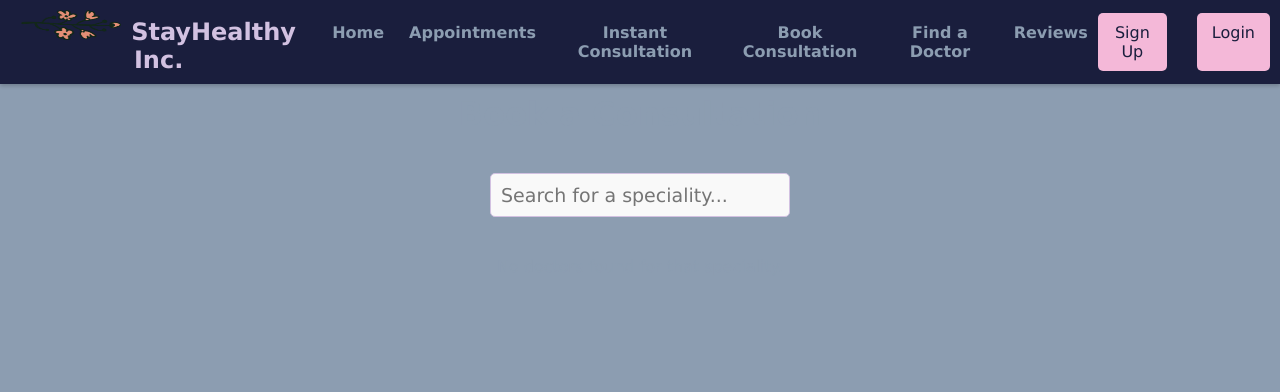
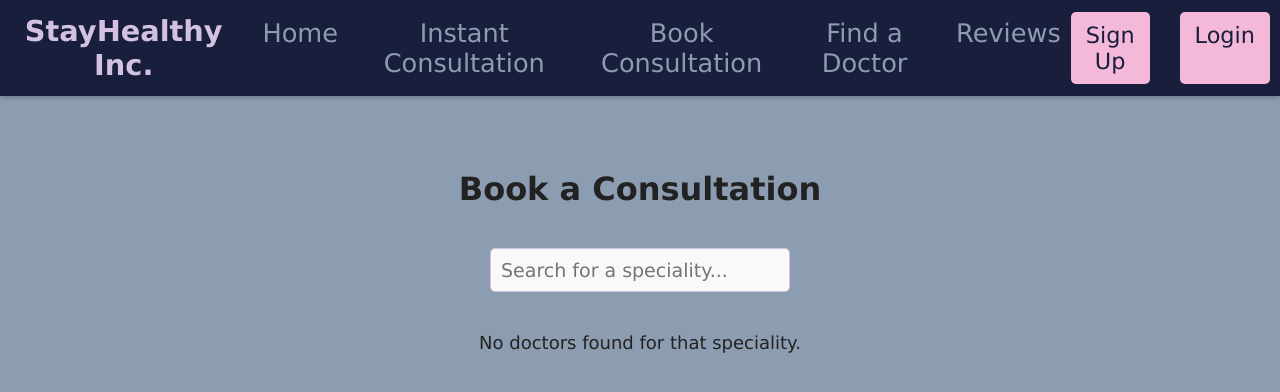
Before and after one commit to Whitneyyx00/med_app, a React (Create React App) app: page /book-consultation in a window 1280 px wide. Shown: the top 392 px of the page. Built offline with nearby package versions, Linux system fonts and the light colour scheme.

Commit message:
Fixed errors and ran tests on components

```diff
--- a/src/Components/BookingConsultation.css
+++ b/src/Components/BookingConsultation.css
@@ -4,11 +4,18 @@
     align-items: center;
     padding: 20px;
     width: 100vw;
-    margin-top: 75px;
+    margin-top: 150px;
+    height: 100%;
 }
 
 .booking-consultation-container h1 {
     margin-bottom: 20px;
+    color: #222;
+}
+
+.no-doctors {
+    color: #222;
+    font-size: 18px;
 }
 
 .search-results {
@@ -18,5 +25,5 @@
     gap: 20px;
     margin-top: 20px;
     width: 100%;
-    max-width: 1000px;
+    max-width: 800px;
 }
--- a/src/Components/BookingConsultation.js
+++ b/src/Components/BookingConsultation.js
@@ -68,7 +68,7 @@ function BookingConsultation({ onAppointmentBooked }) {
                         <DoctorCard key={doctor.id} doctor={doctor} onBookAppointment={handleBookAppointmentClick} serialNumber={index + 1} />
                     ))
                 ) : (
-                    <p>No doctors found for that speciality.</p>
+                    <p className='no-doctors'>No doctors found for that speciality.</p>
                 )}
             </div>
 
--- a/src/Components/DoctorCard/DoctorCard.css
+++ b/src/Components/DoctorCard/DoctorCard.css
@@ -4,10 +4,12 @@
     border: 1px solid var(--secondary-accent);
     border-radius: 8px;
     padding: 16px;
-    margin-bottom: 16px;
     background-color: var(--secondary-background);
     box-shadow: 0 2px 4px rgba(0, 0, 0, 0.1);
     color: white;
+    width: 50%;
+    align-items: center;
+    margin: 16px auto;
 }
 
 .doctor-card-info {
--- a/src/Components/InstantConsultationBooking/InstantConsultation.css
+++ b/src/Components/InstantConsultationBooking/InstantConsultation.css
@@ -1,5 +1,4 @@
 .searchpage-container {
-    display: flex;
   flex-direction: column; /*Stack children vertically */
   justify-content: center;
   align-items: center;
@@ -34,3 +33,17 @@
     text-align: left;
     font-size: 15px;
 }
+
+.doctor-card-details-container {
+    background-color: #f9f9f9;
+    color: #222;
+}
+
+.doctor-card-options-container {
+    background-color: #1a1e3d;
+}
+
+center {
+    margin-top: 100px;
+    color: #222;
+}
--- a/src/Components/Landing_Page/Landing_Page.js
+++ b/src/Components/Landing_Page/Landing_Page.js
@@ -7,7 +7,7 @@ function LandingPage() {
             <div className='hero-content'>
                 <h1>Your Health, Our Priority</h1>
                 <p>Connecting You to Quality Healthcare, Anytime, Anywhere.</p>
-                <a href='/appointments' className='book-appointment-button'>
+                <a href='/book-consultation' className='book-appointment-button'>
                     Book An Appointment
                 </a>
             </div>
--- a/src/Components/Navbar/Navbar.css
+++ b/src/Components/Navbar/Navbar.css
@@ -21,8 +21,8 @@ header {
     background-color: var(--primary-background);
     position: fixed;
     top: 0;
-    width: 100%;
-    height: auto;
+    height: 12%;
+    width: 100%;;
     z-index: 100;
     padding: 10px 0;
     box-shadow: 0 2px 4px rgba(0, 0, 0, 0.2);
@@ -45,7 +45,7 @@ header {
     text-decoration: none;
     color: var(--secondary-accent);
     font-weight: bold;
-    font-size: 24px;
+    font-size: 1.5em;
 }
 
 .nav-links {
@@ -62,13 +62,13 @@ header {
 .nav-links li a {
     color: var(--primary-text);
     text-decoration: none;
-    font-size: 1em;
-    font-weight: bold;
+    font-size: 1.6em;
 }
 
 .nav-links li a:hover {
     text-decoration: underline;
     font-weight: bold;
+    font-size: 1.7em;
 }
 
 .auth-buttons {
@@ -88,11 +88,14 @@ header {
     cursor: pointer;
     margin-left: 10px;
     margin-right: 10px;
+    font-size: 1.4em;
 }
 
 .login-button:hover,
 .signup-button:hover {
     background-color: hsl(327, 78%, 85%);
+    font-size: 1.5em;
+    font-weight: bold;
 }
 
 body {
--- a/src/Components/Navbar/Navbar.js
+++ b/src/Components/Navbar/Navbar.js
@@ -1,6 +1,5 @@
 import React, { useState, useContext } from 'react';
 import { Link } from 'react-router-dom';
-import logo from './logo.png';
 import './Navbar.css';
 import { AuthContext } from '../../AuthContext';
 
@@ -16,13 +15,11 @@ function Navbar() {
         <nav className="navbar">
             <div className="logo">
                 <Link to="/">
-                    <img src={logo} alt="StayHealthy Logo" width="100px" height="auto" />
                     StayHealthy Inc.
                 </Link>
             </div>
             <ul className="nav-links">
                 <li><Link to="/">Home</Link></li>
-                <li><Link to="/appointments">Appointments</Link></li>
                 <li><Link to='/instant-consultation'>Instant Consultation</Link></li>
                 <li><Link to='/book-consultation'>Book Consultation</Link></li>
                 <li><Link to='/find-a-doctor'>Find a Doctor</Link></li>
--- a/src/pages/FindDoctorPage.css
+++ b/src/pages/FindDoctorPage.css
@@ -5,7 +5,7 @@
     justify-content: flex-start;
     min-height: 100vh;
     width: 100vw;
-    margin-top: 70px;
+    margin-top: 170px;
     padding: 20px;
     box-sizing: border-box;
 }
```
